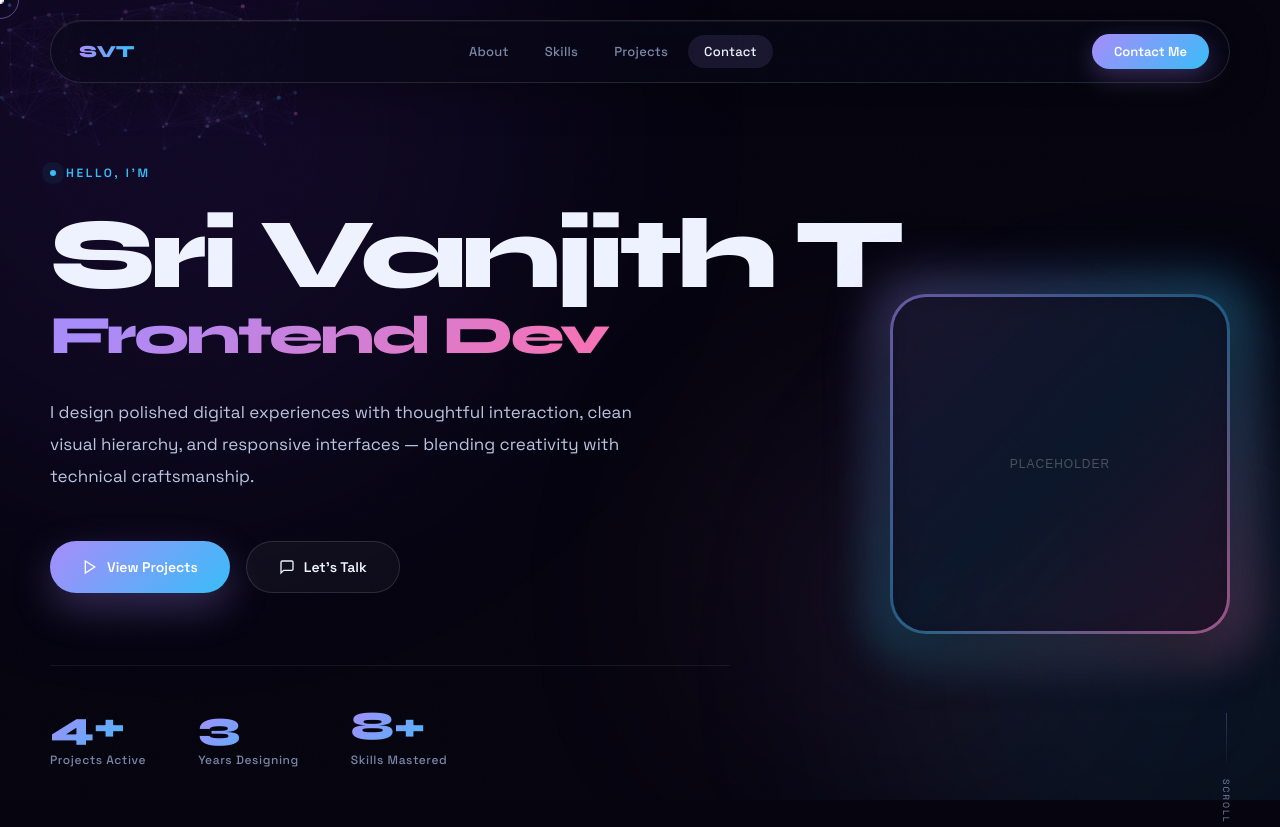
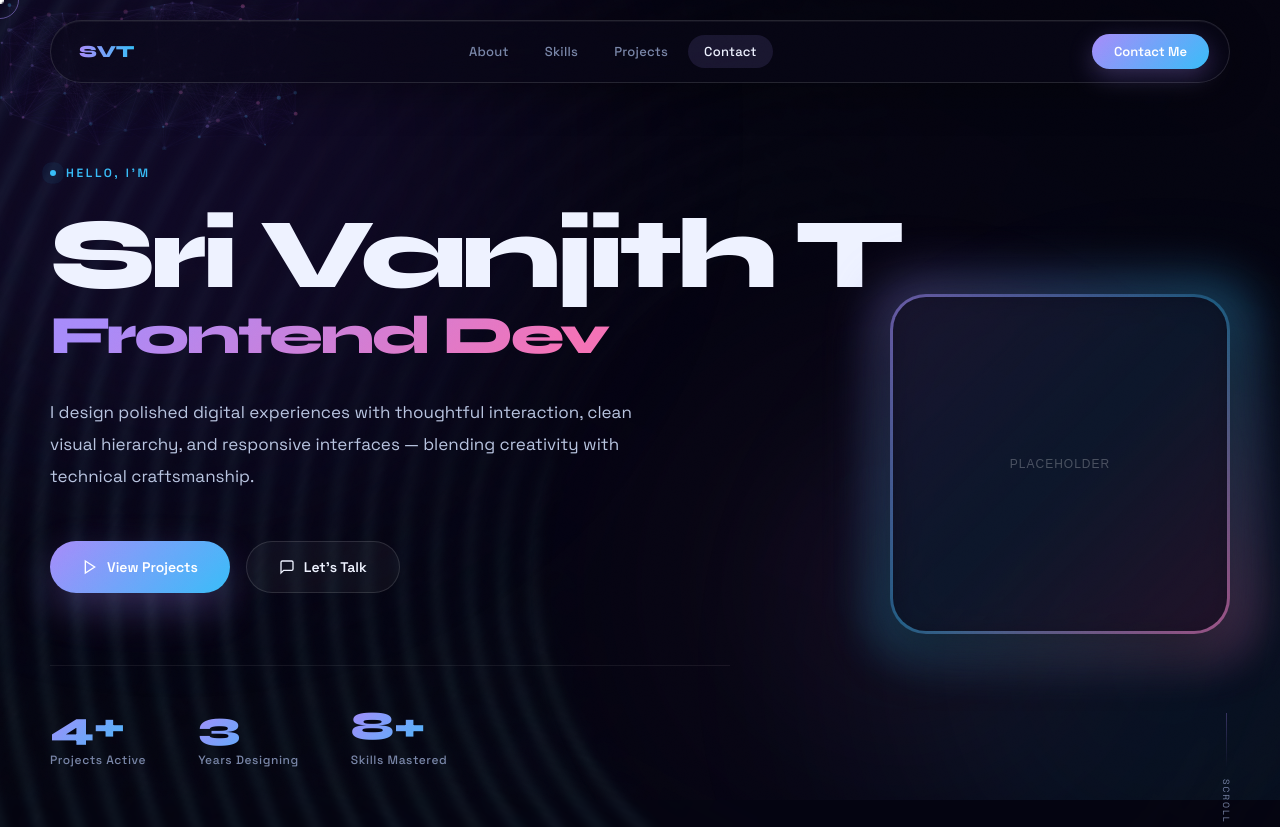
Before and after one commit to srivanjith/myportfolio, a website: page preview.html in a window 1280 px wide. Shown: the top 827 px of the page. Drawn offline with Linux system fonts and the light colour scheme; animation ran at ten frames a second.

Commit message:
Add rotating concentric circular background pattern to hero section

```diff
--- a/preview.html
+++ b/preview.html
@@ -144,6 +144,21 @@
   display:flex;align-items:center;overflow:hidden;
 }
 #hero-canvas{position:absolute;inset:0;pointer-events:none;opacity:.45}
+.hero-bg-pattern {
+  position:absolute;top:50%;left:50%;
+  width:145vmax;height:145vmax;
+  transform:translate(-50%,-50%);
+  background:url('bg-circle.png') no-repeat center;
+  background-size:cover;
+  opacity:.12;z-index:1;
+  pointer-events:none;
+  animation:rotatePattern 85s linear infinite;
+  mix-blend-mode:screen;
+}
+@keyframes rotatePattern {
+  0%{transform:translate(-50%,-50%) rotate(0deg)}
+  100%{transform:translate(-50%,-50%) rotate(360deg)}
+}
 .hero-inner{
   position:relative;z-index:2;
   width:100%;max-width:1180px;margin:0 auto;
@@ -505,6 +520,7 @@
 ══════════════════════════════════════════════════════════ -->
 <div id="hero-wrap">
   <canvas id="hero-canvas" aria-hidden="true"></canvas>
+  <div class="hero-bg-pattern" aria-hidden="true"></div>
 
   <div class="hero-inner">
     <div class="hero-content">
```
Also changed, not shown: bg-circle.png (added).
